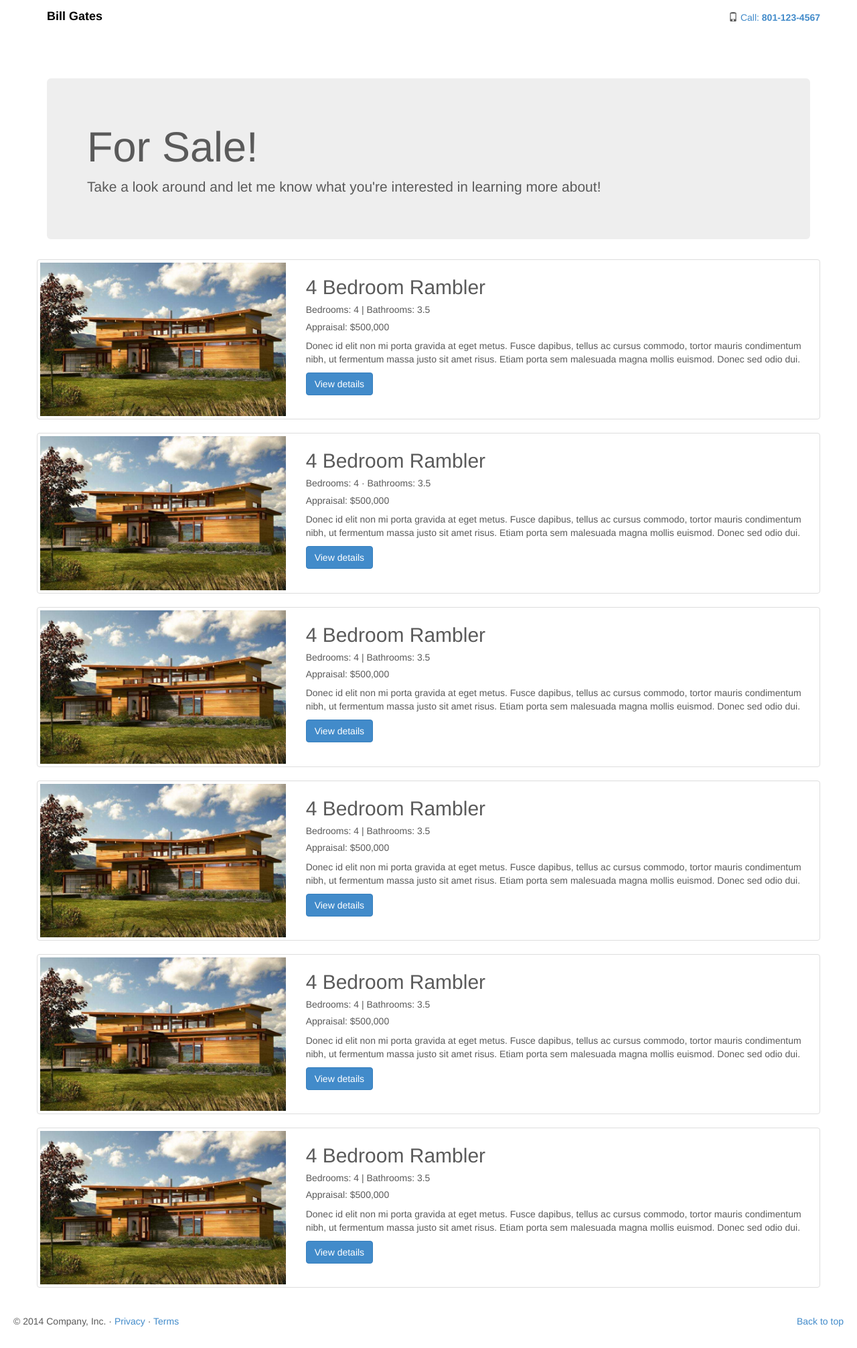
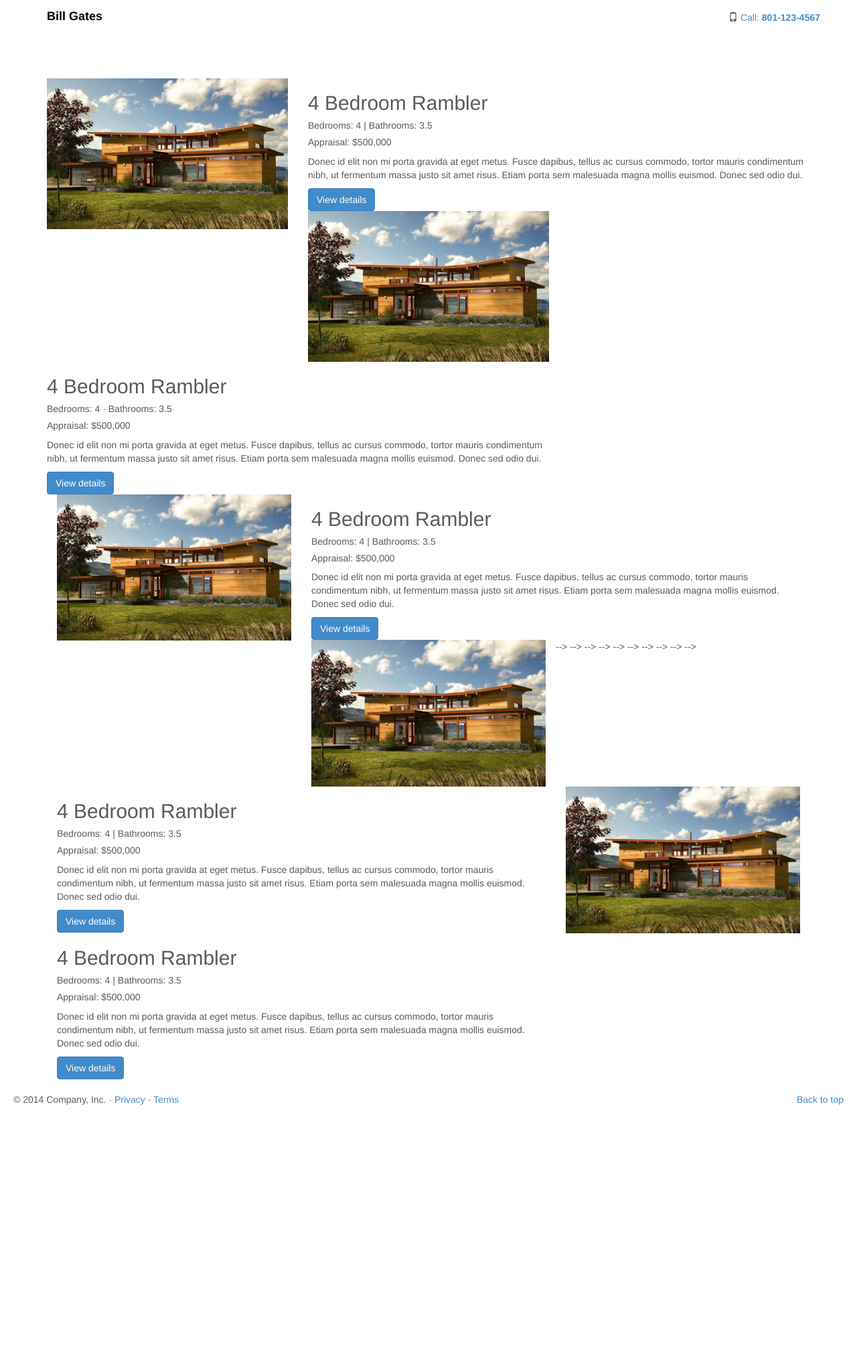
Before and after one commit to gffbss/honeymooning, a Django app: page /properties/ in a window 1280 px wide. Shown: the part 51-2063 px from the top of the page at 67% size. After the commit the page ends 1700 px from the top, so only its background shows below. Run offline with Django 3.2, Linux system fonts and the light colour scheme; parts of the project's set-up code (start-up, migrations or seed data) failed here and were passed over; some libraries are stand-ins or nearby versions.

Commit message:
working on front page aesthetics

```diff
--- a/real_estate_main/templates/properties.html
+++ b/real_estate_main/templates/properties.html
@@ -3,16 +3,16 @@
 
 <div class="add-pad container">
 
-        <div class="jumbotron hero-spacer">
-            <h1>For Sale!</h1>
-            <p>Take a look around and let me know what you're interested in learning more about!</p>
-            <!--<p><a class="btn btn-primary btn-large">Call to action!</a>-->
-            </p>
-        </div>
+        <!--<div class="jumbotron hero-spacer">-->
+            <!--<h1>For Sale!</h1>-->
+            <!--<p>Take a look around and let me know what you're interested in learning more about!</p>-->
+            <!--&lt;!&ndash;<p><a class="btn btn-primary btn-large">Call to action!</a>&ndash;&gt;-->
+            <!--</p>-->
+        <!--</div>-->
 
     <div class="row">
-      <div class="thumbnail">
-        <div class="row">
+      <!--<div class="thumbnail">-->
+        <!--<div class="row">-->
           <div class="col-md-4 hero-feature">
             <img src="/static/img/homes/house9.jpg" class="img-responsive">
           </div>
@@ -28,13 +28,13 @@
             <p>Donec id elit non mi porta gravida at eget metus. Fusce dapibus, tellus ac cursus commodo, tortor mauris condimentum nibh, ut fermentum massa justo sit amet risus. Etiam porta sem malesuada magna mollis euismod. Donec sed odio dui.</p>
             <a class="btn btn-primary" href="#">View details</a>
           </div>
-        </div>
-      </div>
-    </div>
+        <!--</div>-->
+      <!--</div>-->
+    <!--</div>-->
 
-    <div class="row">
-      <div class="thumbnail">
-        <div class="row">
+    <!--<div class="row">-->
+      <!--<div class="thumbnail">-->
+        <!--<div class="row">-->
           <div class="col-md-4 hero-feature">
             <img src="/static/img/homes/house9.jpg" class="img-responsive">
           </div>
@@ -51,12 +51,12 @@
             <a class="btn btn-primary" href="#">View details</a>
           </div>
         </div>
-      </div>
-    </div>
+      <!--</div>-->
+    <!--</div>-->
 
-    <div class="row">
-      <div class="thumbnail">
-        <div class="row">
+    <!--<div class="row">-->
+      <!--<div class="thumbnail">-->
+        <!--<div class="row">-->
           <div class="col-md-4 hero-feature">
             <img src="/static/img/homes/house9.jpg" class="img-responsive">
           </div>
@@ -72,13 +72,13 @@
             <p>Donec id elit non mi porta gravida at eget metus. Fusce dapibus, tellus ac cursus commodo, tortor mauris condimentum nibh, ut fermentum massa justo sit amet risus. Etiam porta sem malesuada magna mollis euismod. Donec sed odio dui.</p>
             <a class="btn btn-primary" href="#">View details</a>
           </div>
-        </div>
-      </div>
-    </div>
+        <!--</div>-->
+      <!--</div>-->
+    <!--</div>-->
 
-    <div class="row">
-      <div class="thumbnail">
-        <div class="row">
+    <!--<div class="row">-->
+      <!--<div class="thumbnail">-->
+        <!--<div class="row">-->
           <div class="col-md-4 hero-feature">
             <img src="/static/img/homes/house9.jpg" class="img-responsive">
           </div>
@@ -94,13 +94,13 @@
             <p>Donec id elit non mi porta gravida at eget metus. Fusce dapibus, tellus ac cursus commodo, tortor mauris condimentum nibh, ut fermentum massa justo sit amet risus. Etiam porta sem malesuada magna mollis euismod. Donec sed odio dui.</p>
             <a class="btn btn-primary" href="#">View details</a>
           </div>
-        </div>
-      </div>
-    </div>
+        <!--</div>-->
+      <!--</div>-->
+    <!--</div>-->
 
-    <div class="row">
-      <div class="thumbnail">
-        <div class="row">
+    <!--<div class="row">-->
+      <!--<div class="thumbnail">-->
+        <!--<div class="row">-->
           <div class="col-md-4 hero-feature">
             <img src="/static/img/homes/house9.jpg" class="img-responsive">
           </div>
@@ -116,31 +116,6 @@
             <p>Donec id elit non mi porta gravida at eget metus. Fusce dapibus, tellus ac cursus commodo, tortor mauris condimentum nibh, ut fermentum massa justo sit amet risus. Etiam porta sem malesuada magna mollis euismod. Donec sed odio dui.</p>
             <a class="btn btn-primary" href="#">View details</a>
           </div>
-        </div>
-      </div>
-    </div>
-
-    <div class="row">
-      <div class="thumbnail">
-        <div class="row">
-          <div class="col-md-4 hero-feature">
-            <img src="/static/img/homes/house9.jpg" class="img-responsive">
-          </div>
-          <div class="col-md-8">
-
-            <h2 class="text-left">4 Bedroom Rambler</h2>
-            <h5 class="text-left">
-              Bedrooms: 4 | Bathrooms: 3.5
-            </h5>
-            <h5 class="text-left">
-              Appraisal: $500,000
-            </h5>
-            <p>Donec id elit non mi porta gravida at eget metus. Fusce dapibus, tellus ac cursus commodo, tortor mauris condimentum nibh, ut fermentum massa justo sit amet risus. Etiam porta sem malesuada magna mollis euismod. Donec sed odio dui.</p>
-            <a class="btn btn-primary" href="#">View details</a>
-          </div>
-        </div>
-      </div>
-    </div>
 
 
 
@@ -154,7 +129,7 @@
                     <!--<div class="caption">-->
                         <!--<h3>5 Bedroom</h3>-->
                         <!--<p>This would be a great spot to feature some brand new products!</p>-->
-                        <!--&lt;!&ndash;<p><a href="#" class="btn btn-primary">Buy Now!</a>  &ndash;&gt;-->
+                        <!--<!--<p><a href="#" class="btn btn-primary">Buy Now!</a>  -->-->
                             <!--<a href="#" class="btn btn-primary">More Info</a>-->
                         <!--</p>-->
                     <!--</div>-->
@@ -175,7 +150,7 @@
                         <!--<h3>Going Quick!</h3>-->
                         <!--<p>This would be a great spot to feature some brand new products!</p>-->
                         <!--<p><a href="#" class="btn btn-primary">More Info</a>-->
-                            <!--&lt;!&ndash;<a href="#" class="btn btn-default">More Info</a>&ndash;&gt;-->
+                            <!--<!--<a href="#" class="btn btn-default">More Info</a>-->-->
                         <!--</p>-->
                     <!--</div>-->
                 <!--</div>-->
@@ -188,7 +163,7 @@
                         <!--<h3>Motivated Seller!</h3>-->
                         <!--<p>This would be a great spot to feature some brand new products!</p>-->
                         <!--<p><a href="#" class="btn btn-primary">More Info</a>-->
-                            <!--&lt;!&ndash;<a href="#" class="btn btn-default">More Info</a>&ndash;&gt;-->
+                            <!--<!--<a href="#" class="btn btn-default">More Info</a>-->-->
                         <!--</p>-->
                     <!--</div>-->
                 <!--</div>-->
@@ -201,7 +176,7 @@
                         <!--<h3>8 Bedrooms!</h3>-->
                         <!--<p>This would be a great spot to feature some brand new products!</p>-->
                         <!--<p><a href="#" class="btn btn-primary">More Info</a>-->
-                            <!--&lt;!&ndash;<a href="#" class="btn btn-default">More Info</a>&ndash;&gt;-->
+                            <!--<!--<a href="#" class="btn btn-default">More Info</a>-->-->
                         <!--</p>-->
                     <!--</div>-->
                 <!--</div>-->
@@ -209,9 +184,9 @@
 
 
         <!--</div>-->
-        <!--&lt;!&ndash; /.row &ndash;&gt;-->
+        <!--<!-- /.row -->-->
 
-        <!--&lt;!&ndash;<hr>&ndash;&gt;-->
+        <!--<!--<hr>-->-->
 
         <!--<div class="row text-center">-->
 
@@ -222,7 +197,7 @@
                         <!--<h3>Pool & Hot Tub</h3>-->
                         <!--<p>This would be a great spot to feature some brand new products!</p>-->
                         <!--<p><a href="#" class="btn btn-primary">More Info</a>-->
-                            <!--&lt;!&ndash;<a href="#" class="btn btn-default">More Info</a>&ndash;&gt;-->
+                            <!--<!--<a href="#" class="btn btn-default">More Info</a>-->-->
                         <!--</p>-->
                     <!--</div>-->
                 <!--</div>-->
@@ -235,7 +210,7 @@
                         <!--<h3>Great Yard!</h3>-->
                         <!--<p>This would be a great spot to feature some brand new products!</p>-->
                         <!--<p><a href="#" class="btn btn-primary">More Info</a>-->
-                            <!--&lt;!&ndash;<a href="#" class="btn btn-default">More Info</a>&ndash;&gt;-->
+                            <!--<!--<a href="#" class="btn btn-default">More Info</a>-->-->
                         <!--</p>-->
                     <!--</div>-->
                 <!--</div>-->
@@ -248,7 +223,7 @@
                         <!--<h3>Motivated Seller!</h3>-->
                         <!--<p>This would be a great spot to feature some brand new products!</p>-->
                         <!--<p><a href="#" class="btn btn-primary">More Info</a>-->
-                            <!--&lt;!&ndash;<a href="#" class="btn btn-default">More Info</a>&ndash;&gt;-->
+                            <!--<!--<a href="#" class="btn btn-default">More Info</a>-->-->
                         <!--</p>-->
                     <!--</div>-->
                 <!--</div>-->
@@ -261,7 +236,7 @@
                         <!--<h3>New Listing!</h3>-->
                         <!--<p>This would be a great spot to feature some brand new products!</p>-->
                         <!--<p><a href="#" class="btn btn-primary">More Info</a>-->
-                            <!--&lt;!&ndash;<a href="#" class="btn btn-default">More Info</a>&ndash;&gt;-->
+                            <!--<!--<a href="#" class="btn btn-default">More Info</a>-->-->
                         <!--</p>-->
                     <!--</div>-->
                 <!--</div>-->
```
